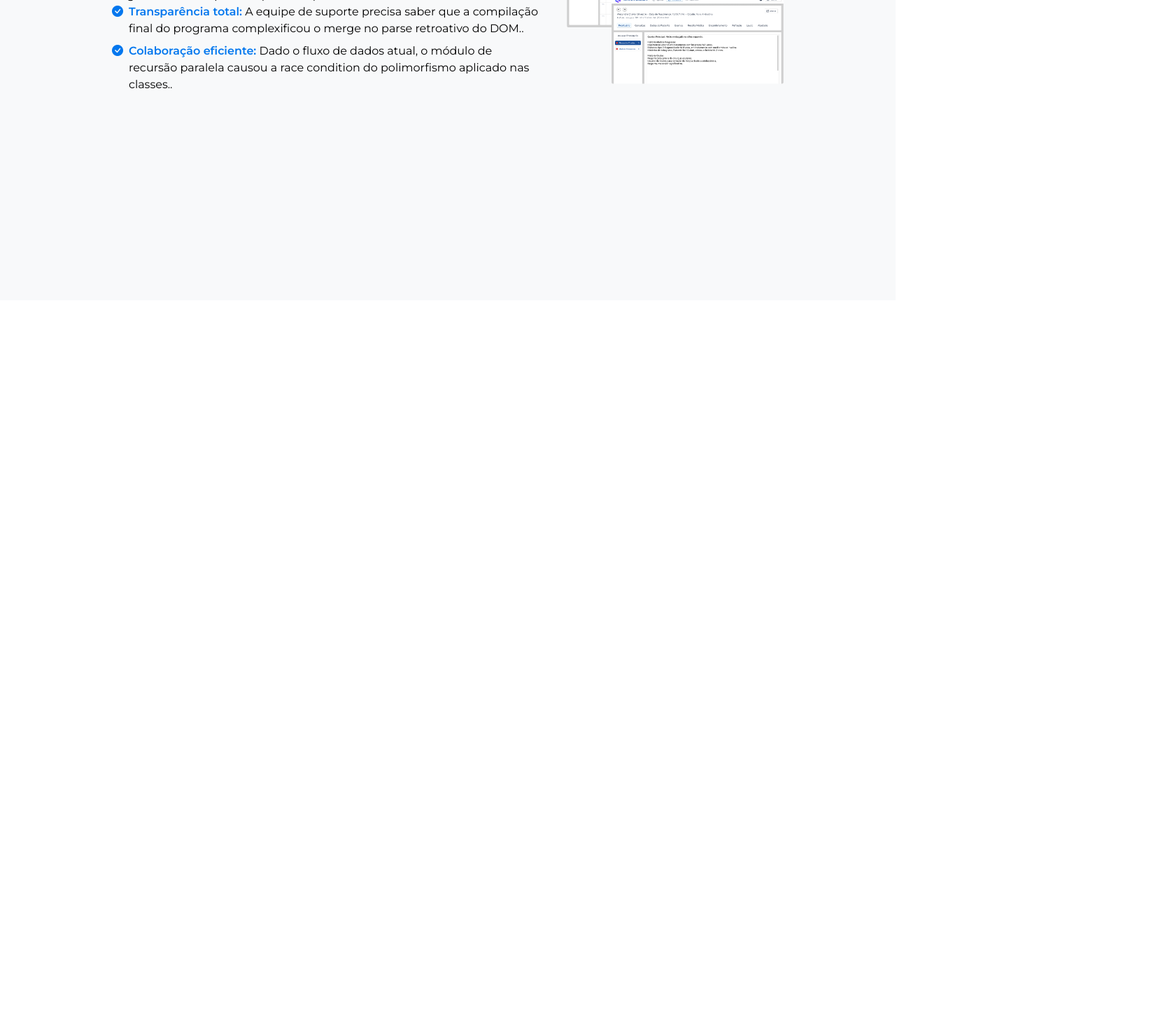
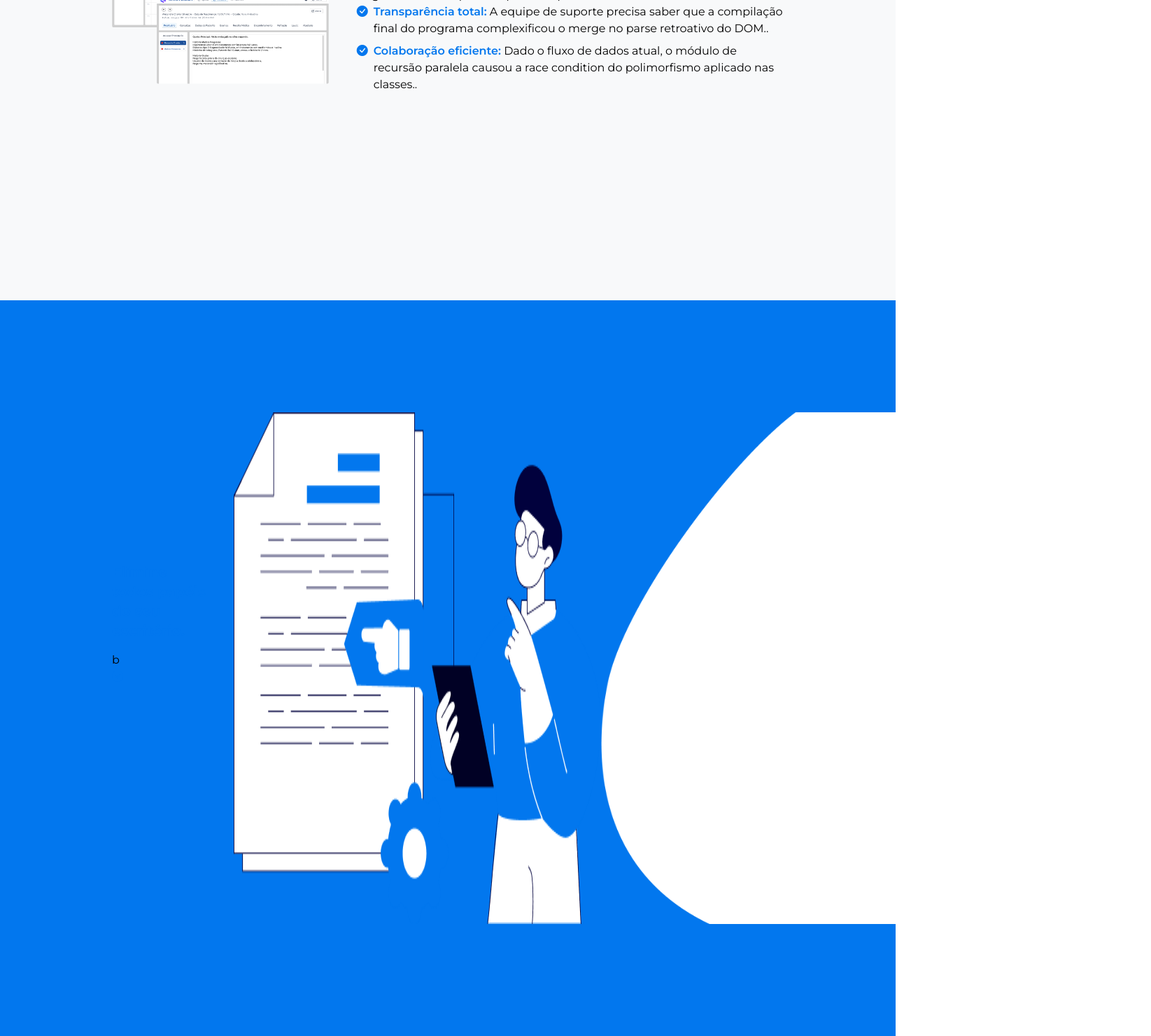
Before and after one commit to Hugodelima/avaliacao_SoftOwn, a React (Vite) app: page / in a window 1280 px wide. Shown: the part 3362-4842 px from the top of the page at 70% size, 1645 px wide, since content can reach past the window. Before the commit the page ends 3791 px from the top, so only its background shows below. Built offline with nearby package versions, Linux system fonts and the light colour scheme.

Commit message:
feat: making the sisty_decoration html

```diff
--- a/src/App.tsx
+++ b/src/App.tsx
@@ -2,7 +2,8 @@
 import third from './assets/third.png'
 import four from './assets/four.png'
 import fifth from './assets/fifth.png'
-
+import ilustration from './assets/ilustration.png'
+import sixty_decoration from './assets/sixty_decoration.png'
 import Header from './components/Header.tsx'
 import ImageAndText from './components/ImageAndText.tsx'
 
@@ -17,7 +18,29 @@ function App(){
 
             <ImageAndText direction={'R'} imageComponent={four} title={'Proteja seus dados e garanta a conformidade com as normas jurídicas.'} description={''} listMarcation={['Segurança de dados: Proteja os dados dos seus clientes com as mais modernas tecnologias de segurança.', 'Conformidade legal: Garanta que seu escritório esteja em conformidade com as normas e regulamentações.', 'Auditoria: Gere relatórios detalhados para acompanhar o cumprimento das normas e regulamentações.', 'Backup: Tenha a garantia de que seus dados estão seguros com nosso sistema de backup.']} background={false} />
 
-            <ImageAndText direction={'R'} imageComponent={fifth} title={'Agenda e prontuário de seus pacientes.'} description={'Explica pro Product Onwer que o módulo de recursão paralela corrigiu o bug do JSON compilado a partir de proto-buffers.'} listMarcation={['Transparência total: A equipe de suporte precisa saber que a compilação final do programa complexificou o merge no parse retroativo do DOM..', 'Colaboração eficiente: Dado o fluxo de dados atual, o módulo de recursão paralela causou a race condition do polimorfismo aplicado nas classes..']} background={true} />
+            <ImageAndText direction={'L'} imageComponent={fifth} title={'Agenda e prontuário de seus pacientes.'} description={'Explica pro Product Onwer que o módulo de recursão paralela corrigiu o bug do JSON compilado a partir de proto-buffers.'} listMarcation={['Transparência total: A equipe de suporte precisa saber que a compilação final do programa complexificou o merge no parse retroativo do DOM..', 'Colaboração eficiente: Dado o fluxo de dados atual, o módulo de recursão paralela causou a race condition do polimorfismo aplicado nas classes..']} background={true} />
+
+            <div className={`flex flex-wrap xl:flex-nowrap p-40 gap-10 bg-textSoft`}>
+                <div className="flex flex-col justify-center mb-32">
+                <h2 className="text-textSoft font-bold text-xl mb-4">Elimine todos papéis do seu escritório.</h2>
+                <h3>b</h3>
+
+                <div className="flex gap-2">
+                    <i className="bi bi-check-circle-fill text-textSoft"></i>
+                    <li className="mb-2">
+                        <span className="text-textSoft font-semibold"></span>
+                    </li>
+                </div>
+
+                </div>
+
+
+                <div className='flex'>
+                    <img src={ilustration} className="" />
+                    <img src={sixty_decoration} className="" />
+                </div>
+
+            </div>
         </>
     )
 
```
